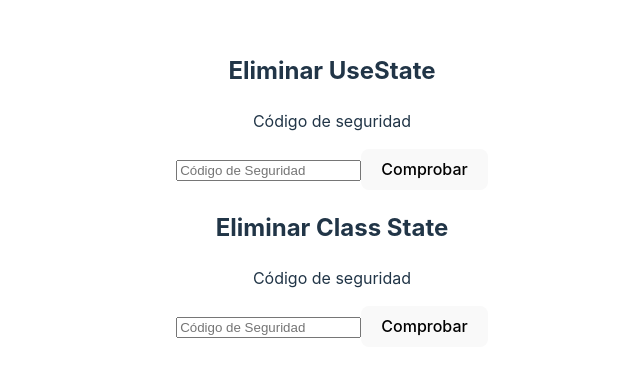
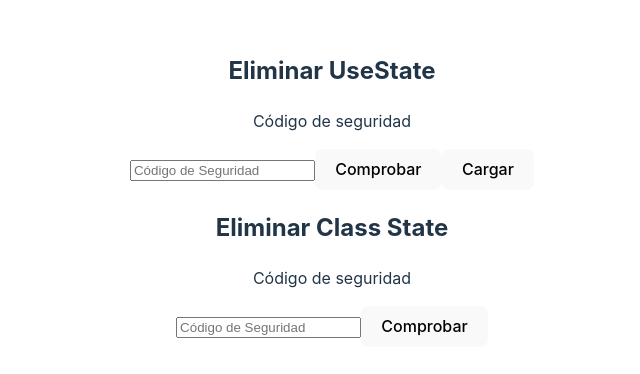
Before and after one commit to GabrielDS2118/Manejo_-Profesional_Estado, a React (Vite) app: page / in a window 1280 px wide. Shown: the part 210-584 px from the top of the page, without its empty margins (308-948 px from the left). Built offline with nearby package versions, Linux system fonts and the light colour scheme.

Commit message:
4.UseEffect Hook

```diff
--- a/src/UseState.jsx
+++ b/src/UseState.jsx
@@ -1,7 +1,18 @@
-import React, { useState } from 'react';
+import React, { useEffect, useState } from 'react';
 
 const UseState = () => {
   const [error, setError] = useState(false);
+  const [loading, setLoading] = useState(false);
+
+  useEffect(() => {
+    if (!!loading) {
+      console.log('Iniciando comprobación');
+      setTimeout(() => {
+        setLoading(false);
+      }, 3000);
+      console.log('Finalizando Comprobación');
+    }
+  }, [loading]);
 
   return (
     <div>
@@ -10,6 +21,9 @@ const UseState = () => {
       {error && <p>Error: el código es incorrecto</p>}
       <input type="text" placeholder="Código de Seguridad" />
       <button onClick={() => setError(!error)}>Comprobar</button>
+
+      {loading && <p>Cargando ....</p>}
+      <button onClick={() => setLoading(!loading)}>Cargar</button>
     </div>
   );
 };
```
Also changed, not shown: stetps.txt (added).
